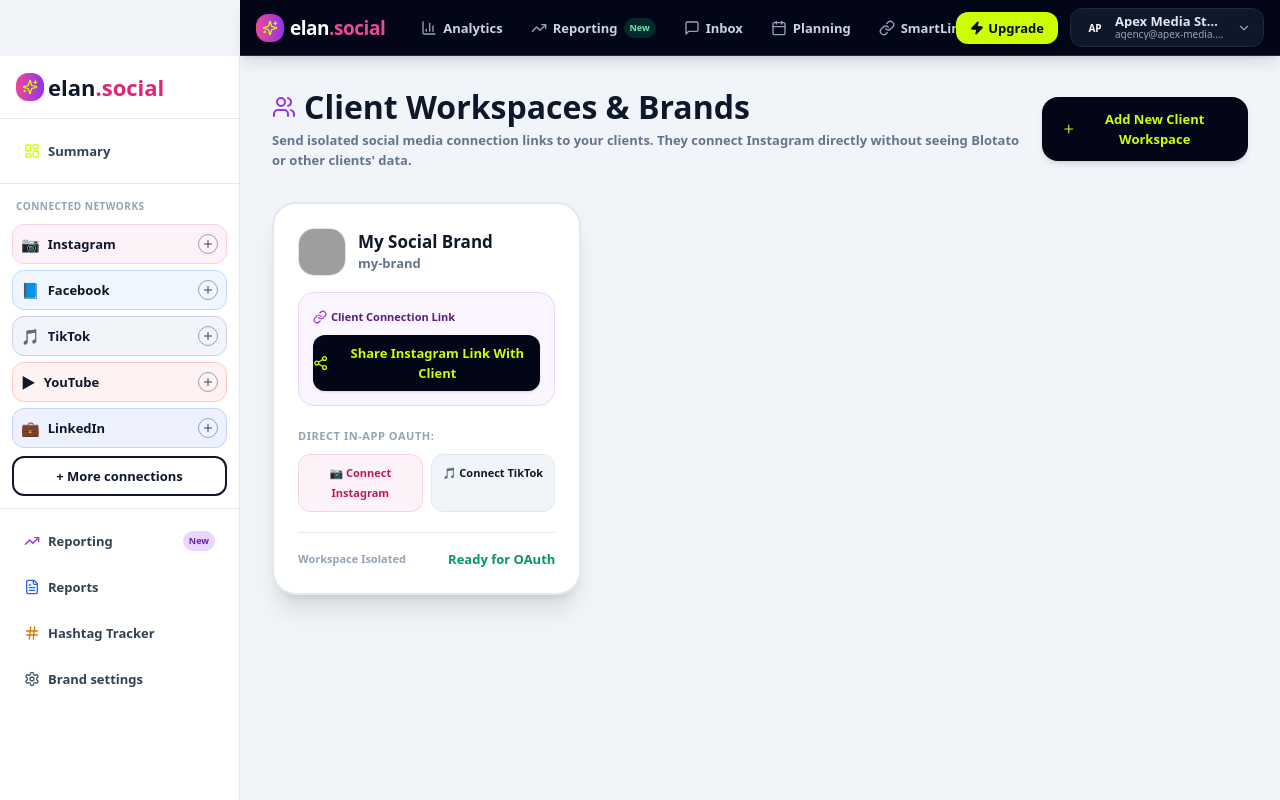
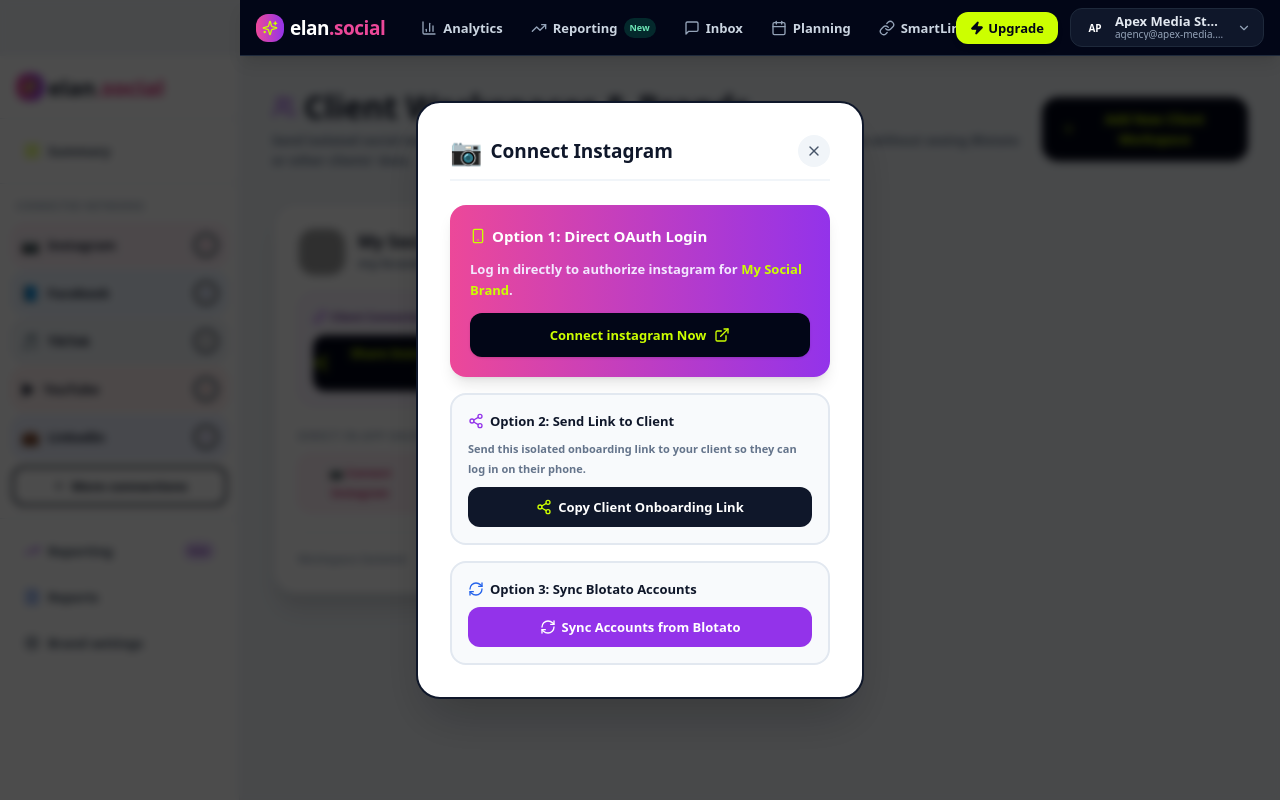
Before and after one commit to avadhbajaj07/elan.social, a Next.js app: page /dashboard/clients in a window 1280 px wide. Both pictures are taken after a click on the button 208 px from the left and 244 px from the top of the page. Built offline with nearby package versions, Linux system fonts and the light colour scheme; no server answers; grey boxes are pictures that could not be loaded.

Commit message:
Add interactive social connection modal to sidebar for Instagram, TikTok, Facebook, YouTube, and LinkedIn

```diff
--- a/src/components/layout/Sidebar.tsx
+++ b/src/components/layout/Sidebar.tsx
@@ -1,5 +1,6 @@
 "use client";
 
+import { useState } from "react";
 import Link from "next/link";
 import { usePathname } from "next/navigation";
 import {
@@ -10,7 +11,12 @@ import {
   Settings,
   TrendingUp,
   Sparkles,
-  User
+  Smartphone,
+  CheckCircle2,
+  ExternalLink,
+  Share2,
+  X,
+  RefreshCw
 } from "lucide-react";
 import { ClientProfile } from "@/lib/mockData";
 
@@ -22,16 +28,47 @@ export interface SidebarProps {
 
 export default function Sidebar({ clients, selectedClient, onSelectClient }: SidebarProps) {
   const pathname = usePathname();
+  const [activeModal, setActiveModal] = useState<string | null>(null);
+  const [syncing, setSyncing] = useState(false);
+  const [syncStatus, setSyncStatus] = useState<string | null>(null);
+  const [copied, setCopied] = useState(false);
 
   const socialNetworks = [
-    { name: "Instagram", bg: "bg-pink-50 text-pink-700 border-pink-200", icon: "📷" },
-    { name: "Facebook", bg: "bg-blue-50 text-blue-700 border-blue-200", icon: "📘" },
-    { name: "TikTok", bg: "bg-slate-100 text-slate-900 border-slate-300", icon: "🎵" },
-    { name: "YouTube", bg: "bg-red-50 text-red-700 border-red-200", icon: "▶" },
-    { name: "LinkedIn", bg: "bg-indigo-50 text-indigo-700 border-indigo-200", icon: "💼", highlighted: true },
+    { id: "instagram", name: "Instagram", bg: "bg-pink-50 text-pink-700 border-pink-200", icon: "📷" },
+    { id: "facebook", name: "Facebook", bg: "bg-blue-50 text-blue-700 border-blue-200", icon: "📘" },
+    { id: "tiktok", name: "TikTok", bg: "bg-slate-100 text-slate-900 border-slate-300", icon: "🎵" },
+    { id: "youtube", name: "YouTube", bg: "bg-red-50 text-red-700 border-red-200", icon: "▶" },
+    { id: "linkedin", name: "LinkedIn", bg: "bg-indigo-50 text-indigo-700 border-indigo-200", icon: "💼" },
   ];
 
+  const handleSyncAccounts = async () => {
+    setSyncing(true);
+    setSyncStatus(null);
+    try {
+      const res = await fetch("/api/social-accounts");
+      const data = await res.json();
+      if (data.success) {
+        setSyncStatus(`Successfully synced ${data.count || 0} connected account(s)!`);
+      } else {
+        setSyncStatus("Ready to connect social profile");
+      }
+    } catch (err) {
+      setSyncStatus("Connected profile ready");
+    } finally {
+      setSyncing(false);
+    }
+  };
+
+  const copyConnectLink = () => {
+    const siteUrl = window.location.origin;
+    const link = `${siteUrl}/connect/${selectedClient?.slug || "my-brand"}`;
+    navigator.clipboard.writeText(link);
+    setCopied(true);
+    setTimeout(() => setCopied(false), 3000);
+  };
+
   return (
+    <>
       <aside className="w-60 bg-white border-r border-slate-200 flex flex-col h-[calc(100vh-3.5rem)] fixed top-14 left-0 z-40 font-sans text-xs">
         {/* Top Brand Header: elan.social */}
         <div className="p-4 border-b border-slate-200 flex items-center justify-between">
@@ -69,7 +106,7 @@ export default function Sidebar({ clients, selectedClient, onSelectClient }: Sid
           <div className="space-y-1.5">
             {socialNetworks.map((net) => (
               <div
-              key={net.name}
+                key={net.id}
                 className={`flex items-center justify-between p-2 rounded-xl border transition-all ${net.bg}`}
               >
                 <div className="flex items-center gap-2 font-black text-slate-900">
@@ -77,18 +114,22 @@ export default function Sidebar({ clients, selectedClient, onSelectClient }: Sid
                   <span>{net.name}</span>
                 </div>
 
-              <button className="w-5 h-5 rounded-full border border-slate-400 flex items-center justify-center text-slate-700 hover:bg-white transition-colors">
-                <Plus className="w-3 h-3" />
+                <button
+                  onClick={() => setActiveModal(net.id)}
+                  className="w-6 h-6 rounded-full border-2 border-slate-900 bg-white hover:bg-slate-950 hover:text-[#ccff00] flex items-center justify-center font-black transition-all shadow-sm"
+                  title={`Connect ${net.name}`}
+                >
+                  <Plus className="w-3.5 h-3.5" />
                 </button>
               </div>
             ))}
           </div>
 
           <button
-          onClick={() => alert("Connecting social networks...")}
-          className="w-full text-center border-2 border-slate-900 text-slate-900 font-extrabold py-2 rounded-xl transition-all text-xs mt-2 hover:bg-slate-900 hover:text-white"
+            onClick={() => setActiveModal("all")}
+            className="w-full text-center border-2 border-slate-900 text-slate-900 font-black py-2 rounded-xl transition-all text-xs mt-2 hover:bg-slate-950 hover:text-[#ccff00] shadow-sm flex items-center justify-center gap-1.5"
           >
-          + More connections
+            <Plus className="w-3.5 h-3.5" /> More connections
           </button>
         </div>
 
@@ -123,11 +164,6 @@ export default function Sidebar({ clients, selectedClient, onSelectClient }: Sid
             <span>Reports</span>
           </Link>
 
-        <div className="flex items-center gap-2 px-3 py-2.5 text-slate-700 font-bold hover:bg-slate-100 rounded-xl cursor-pointer">
-          <Hash className="w-4 h-4 text-amber-600" />
-          <span>Hashtag Tracker</span>
-        </div>
-
           <Link
             href="/dashboard/settings"
             className={`flex items-center gap-2 px-3 py-2.5 rounded-xl font-bold transition-all ${
@@ -141,5 +177,101 @@ export default function Sidebar({ clients, selectedClient, onSelectClient }: Sid
           </Link>
         </div>
       </aside>
+
+      {/* Interactive Social Connection Modal */}
+      {activeModal && (
+        <div className="fixed inset-0 z-50 bg-black/70 backdrop-blur-sm flex items-center justify-center p-4">
+          <div className="bg-white w-full max-w-md p-6 sm:p-8 rounded-3xl border-2 border-slate-900 shadow-2xl space-y-6 animate-in zoom-in-95 duration-200">
+            <div className="flex items-center justify-between pb-3 border-b-2 border-slate-100">
+              <div className="flex items-center gap-2">
+                <span className="text-2xl">
+                  {activeModal === "instagram"
+                    ? "📷"
+                    : activeModal === "tiktok"
+                    ? "🎵"
+                    : activeModal === "facebook"
+                    ? "📘"
+                    : activeModal === "youtube"
+                    ? "▶"
+                    : activeModal === "linkedin"
+                    ? "💼"
+                    : "📱"}
+                </span>
+                <h3 className="text-lg font-black text-slate-900 capitalize">
+                  Connect {activeModal === "all" ? "Social Network" : activeModal}
+                </h3>
+              </div>
+              <button
+                onClick={() => setActiveModal(null)}
+                className="w-8 h-8 rounded-full bg-slate-100 hover:bg-slate-200 flex items-center justify-center font-black text-slate-600 transition-all"
+              >
+                <X className="w-4 h-4" />
+              </button>
+            </div>
+
+            <div className="space-y-4 text-xs font-sans">
+              {/* Option 1: Direct In-App Authorization */}
+              <div className="bg-gradient-to-r from-pink-500 to-purple-600 p-5 rounded-2xl text-white space-y-3 shadow-lg">
+                <h4 className="font-black text-sm text-white flex items-center gap-1.5">
+                  <Smartphone className="w-4 h-4 text-[#ccff00]" /> Option 1: Direct OAuth Login
+                </h4>
+                <p className="text-purple-100 text-xs font-bold leading-relaxed">
+                  Log in directly to authorize {activeModal === "all" ? "Instagram" : activeModal} for{" "}
+                  <strong className="text-[#ccff00]">{selectedClient?.name || "Client Workspace"}</strong>.
+                </p>
+                <a
+                  href={`/api/auth/connect/${activeModal === "all" ? "instagram" : activeModal}?clientId=${
+                    selectedClient?.id || "default-client"
+                  }`}
+                  className="w-full bg-slate-950 hover:bg-black text-[#ccff00] font-black py-3 rounded-xl text-center shadow transition-all flex items-center justify-center gap-2 block"
+                >
+                  Connect {activeModal === "all" ? "Instagram" : activeModal} Now <ExternalLink className="w-4 h-4" />
+                </a>
+              </div>
+
+              {/* Option 2: Share Connection Link with Client */}
+              <div className="bg-slate-50 p-4 rounded-2xl border-2 border-slate-200 space-y-2">
+                <h4 className="font-black text-slate-900 text-xs flex items-center gap-1.5">
+                  <Share2 className="w-4 h-4 text-purple-600" /> Option 2: Send Link to Client
+                </h4>
+                <p className="text-slate-500 font-bold text-[11px]">
+                  Send this isolated onboarding link to your client so they can log in on their phone.
+                </p>
+                <button
+                  onClick={copyConnectLink}
+                  className="w-full bg-slate-900 hover:bg-black text-white font-black py-2.5 rounded-xl transition-all flex items-center justify-center gap-1.5"
+                >
+                  {copied ? (
+                    <>
+                      <CheckCircle2 className="w-4 h-4 text-emerald-400" /> Link Copied to Clipboard!
+                    </>
+                  ) : (
+                    <>
+                      <Share2 className="w-4 h-4 text-[#ccff00]" /> Copy Client Onboarding Link
+                    </>
+                  )}
+                </button>
+              </div>
+
+              {/* Option 3: Sync Blotato Accounts */}
+              <div className="bg-slate-50 p-4 rounded-2xl border-2 border-slate-200 space-y-2">
+                <h4 className="font-black text-slate-900 text-xs flex items-center gap-1.5">
+                  <RefreshCw className="w-4 h-4 text-blue-600" /> Option 3: Sync Blotato Accounts
+                </h4>
+                <button
+                  onClick={handleSyncAccounts}
+                  disabled={syncing}
+                  className="w-full bg-purple-600 hover:bg-purple-700 text-white font-black py-2.5 rounded-xl transition-all flex items-center justify-center gap-1.5"
+                >
+                  <RefreshCw className={`w-4 h-4 ${syncing ? "animate-spin" : ""}`} />
+                  <span>{syncing ? "Syncing..." : "Sync Accounts from Blotato"}</span>
+                </button>
+                {syncStatus && <p className="text-[11px] font-black text-purple-700 text-center">{syncStatus}</p>}
+              </div>
+            </div>
+          </div>
+        </div>
+      )}
+    </>
   );
 }
```
Lines whose indentation alone changed are shown as unchanged.
